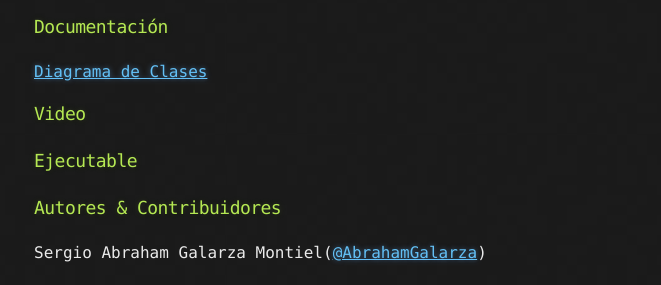
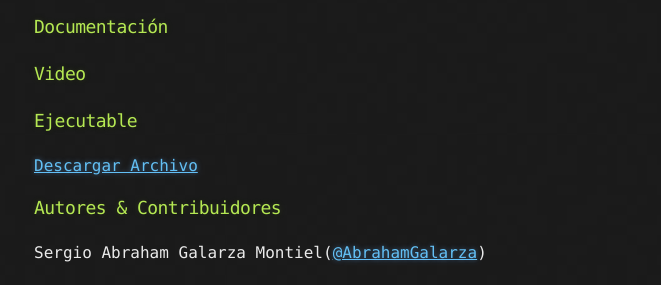
Before and after one commit to objetos15162/Air-Wars, a plain HTML site: page index.html in a window 1280 px wide. Shown: the part 5186-5471 px from the top of the page, without its empty margins (306-967 px from the left). Drawn offline with Linux system fonts and the light colour scheme.

```diff
--- a/index.html
+++ b/index.html
@@ -110,13 +110,13 @@ Debes evitar recibir el ataque enemigo, ya que por cada ataque enemigo que no lo
 <h3>
 <a id="documentación" class="anchor" href="#documentaci%C3%B3n" aria-hidden="true"><span aria-hidden="true" class="octicon octicon-link"></span></a>Documentación</h3>
 
-<p><a href="https://mega.nz/#!IFAD3bzK">Diagrama de Clases</a></p>
-
 <h3>
 <a id="video" class="anchor" href="#video" aria-hidden="true"><span aria-hidden="true" class="octicon octicon-link"></span></a>Video</h3>
 
 <h3>
 <a id="ejecutable" class="anchor" href="#ejecutable" aria-hidden="true"><span aria-hidden="true" class="octicon octicon-link"></span></a>Ejecutable</h3>
+
+<p><a href="https://mega.nz/#!IFAD3bzK">Descargar Archivo</a></p>
 
 <h3>
 <a id="autores--contribuidores" class="anchor" href="#autores--contribuidores" aria-hidden="true"><span aria-hidden="true" class="octicon octicon-link"></span></a>Autores &amp; Contribuidores</h3>
```
Also changed, not shown: params.json (+1 -1 lines).
